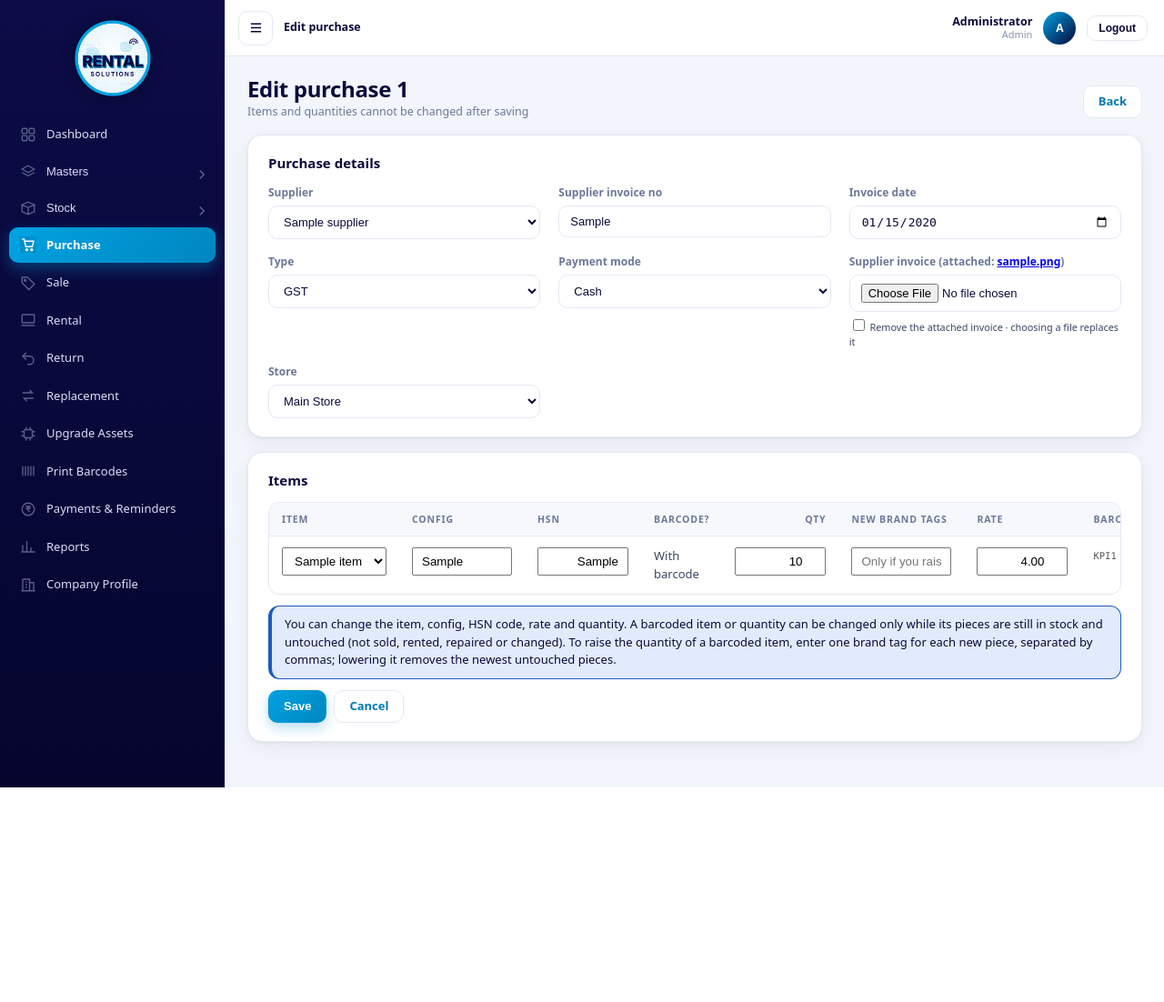
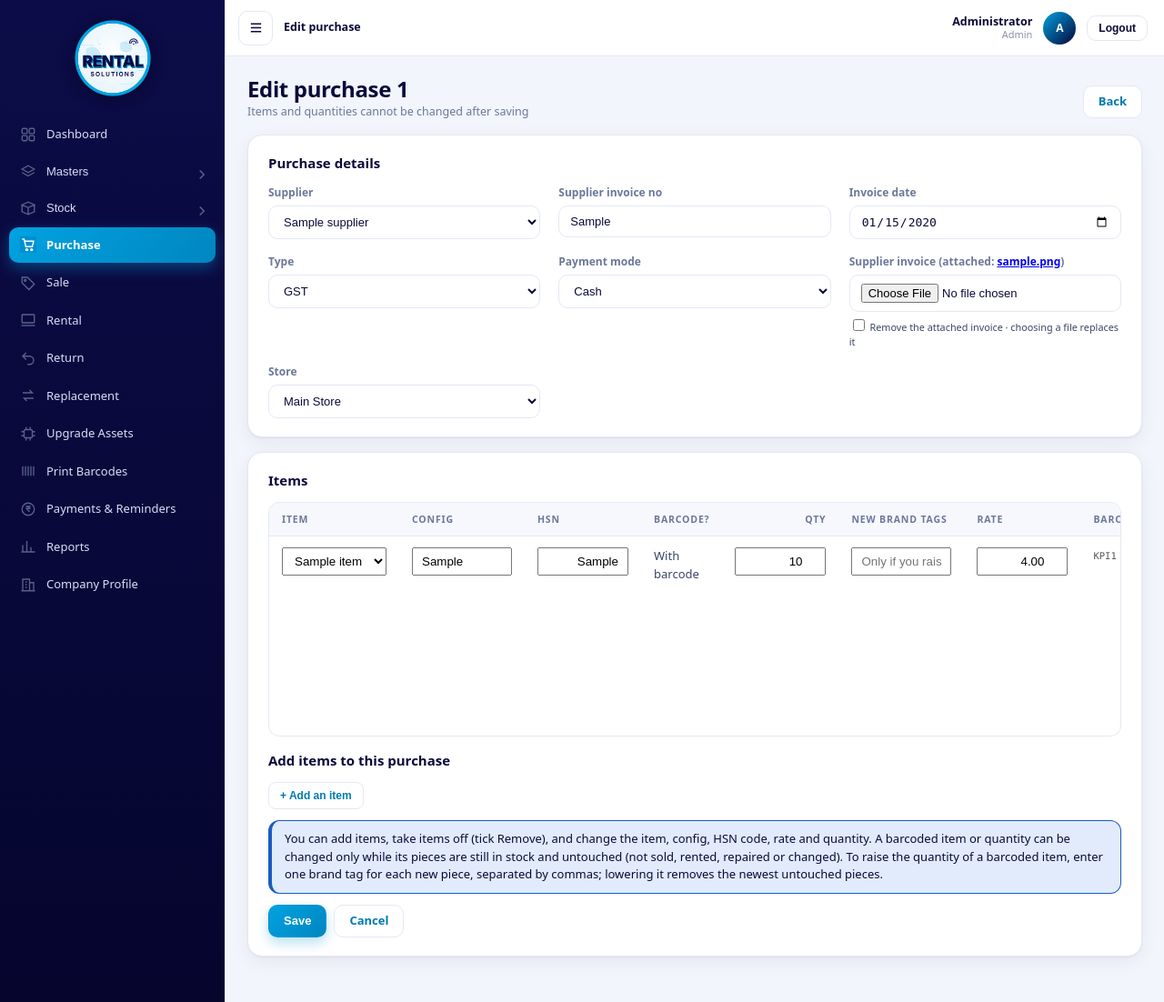
Before and after one commit to groverrhimanshu-creator/rentstock, a Laravel app: page /purchase/1/edit in a window 1280 px wide. Shown: the whole page at 91% size. Before the commit the page ends 866 px from the top, so only its background shows below. Run offline with Laravel 12, Linux system fonts and the light colour scheme; a user stored in the database is signed in; data comes from the database, SQL or seed files in the repository; tables that the repository leaves empty hold one stand-in row (values such as "Sample post").

Commit message:
Steps 34-36: purchase bulk import, brand import, add/remove purchase items, repair back to stock

```diff
--- a/INSTALL.txt
+++ b/INSTALL.txt
@@ -320,3 +320,8 @@ STEP 34 - Purchase report details, brand tag box, bulk import
 
 STEP 35 - Import brands
 - Masters > Brand > "Import brands": choose a CSV or Excel file with Brand Name (and optionally Popular Name, Description), check the result, then import. Existing brands (case and spaces ignored) and repeats in the file are skipped; rows that are empty or too long are listed to fix. "Download sample file" included. Admin only. No migration.
+
+STEP 36 - Add / remove items on a saved purchase; repaired items back in stock
+- Edit purchase: "Add items to this purchase" (same fields as a new purchase, with brand tags) and a "Remove" tick on every line. A barcoded line can be removed only while all its pieces are in stock and untouched; a quantity line only if that much is still in stock. A purchase must keep at least one item.
+- Repaired items: Stock > Inventory > "In repair" tab: tick the repaired items and press "Repaired, put ticked items back in stock" (optional note); or open the item and use "Repaired, put back in stock". History and audit log record it. Admin and Sub-admin.
+No migration.  php artisan view:clear
--- a/app/Http/Controllers/PurchaseController.php
+++ b/app/Http/Controllers/PurchaseController.php
@@ -33,6 +33,55 @@ class PurchaseController extends Controller
         if ($old) {
             \Illuminate\Support\Facades\Storage::delete($old);
         }
+    }
+
+    /* New purchase rows from the form (rows with no item or no quantity are ignored). Returns the rows, or an error message as a string. */
+    private function parseNewLines(array $raw)
+    {
+        $lines = [];
+        foreach ($raw as $l) {
+            $itemId = (int) ($l['item_id'] ?? 0);
+            $qty = (string) ($l['qty'] ?? '');
+            if (!$itemId || $qty === '' || (float) $qty <= 0) {
+                continue;   // an empty row is ignored, as in the prototype
+            }
+            if (!ctype_digit($qty) || (int) $qty > 5000) {
+                return ('Quantity must be a whole number from 1 to 5000.');
+            }
+            $rate = (string) ($l['rate'] ?? '');
+            if ($rate !== '' && (!is_numeric($rate) || (float) $rate < 0)) {
+                return ('Rate must be a number, zero or more.');
+            }
+            if (!DB::table('items')->where('id', $itemId)->exists()) {
+                return ('One of the items is not in the Item master.');
+            }
+            $hsnIn = trim((string) ($l['hsn'] ?? ''));
+            if ($hsnIn !== '' && !preg_match('/^[0-9]{1,10}$/', $hsnIn)) {
+                return ('HSN code must be digits only (10 at most).');
+            }
+            $bc = ($l['bc'] ?? '') === 'yes' ? true : (($l['bc'] ?? '') === 'no' ? false : null);
+            $tags = array_values(array_filter(array_map('trim', preg_split('/[,;\n]+/', (string) ($l['tags'] ?? ''))), fn ($t) => $t !== ''));
+            $tracked = $bc === null ? (bool) DB::table('items')->where('id', $itemId)->value('tracked') : $bc;
+            if ($tracked) {
+                $name = (string) DB::table('items')->where('id', $itemId)->value('name');
+                if (count($tags) !== (int) $qty) {
+                    return ('Brand tag: ' . $name . ' needs ' . (int) $qty . ' brand tag' . ((int) $qty === 1 ? '' : 's') . ' (one for each piece, separated by commas). You entered ' . count($tags) . '.');
+                }
+                foreach ($tags as $t) {
+                    if (mb_strlen($t) > 60) {
+                        return ('A brand tag can have 60 characters at most.');
+                    }
+                }
+            } elseif ($tags) {
+                $tags = array_map(fn ($t) => mb_substr($t, 0, 60), array_slice($tags, 0, 500));   // kept as a note on the line
+            }
+            $lines[] = [
+                'hsn' => $hsnIn, 'tags' => $tags, 'item_id' => $itemId, 'config' => mb_substr(trim((string) ($l['config'] ?? '')), 0, 150), 'qty' => (int) $qty,
+                'rate' => $rate === '' ? 0 : round((float) $rate, 2),
+                'barcode' => ($l['bc'] ?? '') === 'yes' ? true : (($l['bc'] ?? '') === 'no' ? false : null),
+            ];
+        }
+        return $lines;
     }
 
     /*
@@ -190,48 +239,9 @@ class PurchaseController extends Controller
         if ($file === false) {
             return $fail(self::INVOICE_MSG);
         }
-        $lines = [];
-        foreach ((array) $request->input('lines', []) as $l) {
-            $itemId = (int) ($l['item_id'] ?? 0);
-            $qty = (string) ($l['qty'] ?? '');
-            if (!$itemId || $qty === '' || (float) $qty <= 0) {
-                continue;   // an empty row is ignored, as in the prototype
-            }
-            if (!ctype_digit($qty) || (int) $qty > 5000) {
-                return $fail('Quantity must be a whole number from 1 to 5000.');
-            }
-            $rate = (string) ($l['rate'] ?? '');
-            if ($rate !== '' && (!is_numeric($rate) || (float) $rate < 0)) {
-                return $fail('Rate must be a number, zero or more.');
-            }
-            if (!DB::table('items')->where('id', $itemId)->exists()) {
-                return $fail('One of the items is not in the Item master.');
-            }
-            $hsnIn = trim((string) ($l['hsn'] ?? ''));
-            if ($hsnIn !== '' && !preg_match('/^[0-9]{1,10}$/', $hsnIn)) {
-                return $fail('HSN code must be digits only (10 at most).');
-            }
-            $bc = ($l['bc'] ?? '') === 'yes' ? true : (($l['bc'] ?? '') === 'no' ? false : null);
-            $tags = array_values(array_filter(array_map('trim', preg_split('/[,;\n]+/', (string) ($l['tags'] ?? ''))), fn ($t) => $t !== ''));
-            $tracked = $bc === null ? (bool) DB::table('items')->where('id', $itemId)->value('tracked') : $bc;
-            if ($tracked) {
-                $name = (string) DB::table('items')->where('id', $itemId)->value('name');
-                if (count($tags) !== (int) $qty) {
-                    return $fail('Brand tag: ' . $name . ' needs ' . (int) $qty . ' brand tag' . ((int) $qty === 1 ? '' : 's') . ' (one for each piece, separated by commas). You entered ' . count($tags) . '.');
-                }
-                foreach ($tags as $t) {
-                    if (mb_strlen($t) > 60) {
-                        return $fail('A brand tag can have 60 characters at most.');
-                    }
-                }
-            } elseif ($tags) {
-                $tags = array_map(fn ($t) => mb_substr($t, 0, 60), array_slice($tags, 0, 500));   // kept as a note on the line
-            }
-            $lines[] = [
-                'hsn' => $hsnIn, 'tags' => $tags, 'item_id' => $itemId, 'config' => mb_substr(trim((string) ($l['config'] ?? '')), 0, 150), 'qty' => (int) $qty,
-                'rate' => $rate === '' ? 0 : round((float) $rate, 2),
-                'barcode' => ($l['bc'] ?? '') === 'yes' ? true : (($l['bc'] ?? '') === 'no' ? false : null),
-            ];
+        $lines = $this->parseNewLines((array) $request->input('lines', []));
+        if (is_string($lines)) {
+            return $fail($lines);
         }
         if (!$lines) {
             return $fail('Add at least one item.');
@@ -312,7 +322,8 @@ class PurchaseController extends Controller
         return view('purchase.edit', [
             'p' => $p,
             'lines' => DB::table('purchase_lines as l')->join('items as i', 'i.id', '=', 'l.item_id')->where('l.purchase_id', $id)->orderBy('l.id')->get(['l.*', 'i.name', 'i.hsn as item_hsn']),
-            'items' => DB::table('items')->orderBy('name')->get(['id', 'name', 'tracked']),
+            'items' => DB::table('items')->orderBy('name')->get(['id', 'name', 'tracked', 'hsn']),
+            'why' => DB::table('purchase_lines')->where('purchase_id', $id)->get()->mapWithKeys(fn ($l) => [$l->id => Purchases::lineRemoveBlocker($l)])->all(),
             'codes' => DB::table('devices')->where('purchase_id', $id)->orderBy('code')->get(['code', 'purchase_line_id'])->groupBy('purchase_line_id'),
             'suppliers' => DB::table('suppliers')->orderBy('name')->get(['id', 'name']),
             'stores' => DB::table('stores')->orderBy('id')->get(['id', 'name']),
@@ -367,12 +378,17 @@ class PurchaseController extends Controller
             $lines[(int) $lid] = ['config' => mb_substr(trim((string) ($l['config'] ?? '')), 0, 150), 'rate' => round((float) $rate, 2),
                 'hsn' => $hsn, 'item_id' => $itemId, 'qty' => $qty === '' ? 0 : (int) $qty, 'tags' => $tags];
         }
+        $add = $this->parseNewLines((array) $request->input('add', []));
+        if (is_string($add)) {
+            return $fail($add);
+        }
+        $remove = array_map('intval', (array) $request->input('remove', []));
         try {
             Purchases::update($id, [
                 'supplier_id' => $supplierId, 'inv_no' => mb_substr(trim((string) $request->input('inv_no', '')), 0, 60), 'inv_date' => $date,
                 'type' => $request->input('type') === 'Bill of supply' ? 'Bill of supply' : 'GST',
                 'pay_mode' => in_array($request->input('pay_mode'), ['Cash', 'Cheque/Online', 'Credit'], true) ? $request->input('pay_mode') : 'Cash',
-                'store_id' => $storeId, 'lines' => $lines,
+                'store_id' => $storeId, 'lines' => $lines, 'remove' => $remove, 'add' => $add,
             ], $request->user()->id);
         } catch (RuntimeException $e) {
             return $fail($e->getMessage());
--- a/app/Support/Purchases.php
+++ b/app/Support/Purchases.php
@@ -31,6 +31,16 @@ class Purchases
             ]);
             $added = 0;
             foreach ($d['lines'] as $l) {
+                $added += self::makeLine($pid, $l, $d, $supplier, $userId);
+            }
+            return [$pid, $added];
+        });
+    }
+
+    /* Makes one purchase line and what comes with it (barcoded pieces, or the stock count). Returns the number of barcoded pieces made. */
+    private static function makeLine(int $pid, array $l, array $d, string $supplier, ?int $userId): int
+    {
+        $added = 0;
         $item = DB::table('items')->where('id', $l['item_id'])->first(['id', 'name', 'tracked', 'hsn']);
         $want = $l['barcode'] === null ? (bool) $item->tracked : (bool) $l['barcode'];
         $config = $l['config'] !== '' ? $l['config'] : $item->name;
@@ -60,13 +70,12 @@ class Purchases
                 DB::table('device_history')->insert($c);
             }
             ConfigLog::addMany($cfglog);
-                    $added += $l['qty'];
+            $added = $l['qty'];
         } elseif (!Stock::unstocked([$item->id])) {
             DB::statement('INSERT INTO item_qty (item_id, qty) VALUES (?, ?) ON DUPLICATE KEY UPDATE qty = qty + VALUES(qty)', [$item->id, $l['qty']]);
         }
-            }
-            return [$pid, $added];
-        });
+
+        return $added;
     }
 
     /* Adds ($delta > 0) or takes off ($delta < 0) quantity of a by-quantity item. Does nothing for items that are not counted in stock. */
@@ -85,6 +94,26 @@ class Purchases
             return;
         }
         DB::statement('INSERT INTO item_qty (item_id, qty) VALUES (?, ?) ON DUPLICATE KEY UPDATE qty = qty + VALUES(qty)', [$itemId, $delta]);
+    }
+
+    /* Why one line cannot be taken off a purchase, or null when it can. */
+    public static function lineRemoveBlocker(object $l): ?string
+    {
+        $name = (string) DB::table('items')->where('id', $l->item_id)->value('name');
+        if ($l->barcoded) {
+            $codes = DB::table('devices')->where('purchase_line_id', $l->id)->pluck('code')->map(fn ($c) => (int) $c)->all();
+            if ($codes && (DB::table('devices')->whereIn('code', $codes)->where('status', '!=', 'in_stock')->exists() || Stock::movedCount($codes) > 0)) {
+                return '"' . $name . '" cannot be removed. Some of its barcoded pieces were already sold, rented, repaired or changed.';
+            }
+            return null;
+        }
+        if (!Stock::unstocked([(int) $l->item_id])) {
+            $have = (int) DB::table('item_qty')->where('item_id', $l->item_id)->value('qty');
+            if ($have < (int) $l->qty) {
+                return '"' . $name . '" cannot be removed. Only ' . $have . ' are left in stock but this line added ' . (int) $l->qty . ' (the rest were already sold or used).';
+            }
+        }
+        return null;
     }
 
     /* ---------- edit and delete ---------- */
@@ -165,6 +194,34 @@ class Purchases
             }
             $changes = [];
             $supplier = (string) DB::table('suppliers')->where('id', $d['supplier_id'])->value('name');
+
+            // Take lines off the purchase.
+            foreach (array_values(array_unique(array_map('intval', $d['remove'] ?? []))) as $lid) {
+                $l = DB::table('purchase_lines as l')->join('items as i', 'i.id', '=', 'l.item_id')->where('l.id', $lid)->where('l.purchase_id', $id)->first(['l.*', 'i.name']);
+                if (!$l) {
+                    continue;
+                }
+                if ($m = self::lineRemoveBlocker($l)) {
+                    throw new \RuntimeException($m);
+                }
+                if ($l->barcoded) {
+                    DB::table('devices')->where('purchase_line_id', $l->id)->delete();   // their history goes with them
+                } else {
+                    self::bumpQty((int) $l->item_id, -(int) $l->qty, 'the line "' . $l->name . '" was removed');
+                }
+                DB::table('purchase_lines')->where('id', $l->id)->delete();
+                unset($d['lines'][$l->id]);
+                $changes[] = 'removed line "' . $l->name . '" (qty ' . $l->qty . ')';
+            }
+
+            // Put new lines on the purchase.
+            foreach ($d['add'] ?? [] as $nl) {
+                self::makeLine($id, $nl, $d, $supplier, $userId);
+                $changes[] = 'added item ' . (string) DB::table('items')->where('id', $nl['item_id'])->value('name') . ' (qty ' . $nl['qty'] . ')';
+            }
+            if (!DB::table('purchase_lines')->where('purchase_id', $id)->exists()) {
+                throw new \RuntimeException('A purchase needs at least one item. To cancel the whole purchase, delete it instead.');
+            }
             foreach (DB::table('purchase_lines')->where('purchase_id', $id)->get() as $l) {
                 $new = $d['lines'][$l->id] ?? null;
                 if (!$new) {
--- a/resources/views/purchase/edit.blade.php
+++ b/resources/views/purchase/edit.blade.php
@@ -19,7 +19,7 @@
     </div>
     <div class="cd"><h3>Items</h3>
         <div class="tw"><table class="t">
-            <thead><tr><th>Item</th><th>Config</th><th>HSN</th><th>Barcode?</th><th class="num">Qty</th><th>New brand tags</th><th>Rate</th><th>Barcodes</th></tr></thead>
+            <thead><tr><th>Item</th><th>Config</th><th>HSN</th><th>Barcode?</th><th class="num">Qty</th><th>New brand tags</th><th>Rate</th><th>Barcodes</th><th>Take off</th></tr></thead>
             <tbody>
                 @foreach ($lines as $l)
                     <tr><td><select name="lines[{{ $l->id }}][item_id]">@foreach ($items as $i)@if (!$l->barcoded || $i->tracked)<option value="{{ $i->id }}" @selected((string) old('lines.' . $l->id . '.item_id', $l->item_id) === (string) $i->id)>{{ $i->name }}</option>@endif @endforeach</select></td>
@@ -29,12 +29,19 @@
                         <td><input class="cell" type="number" min="1" max="5000" step="1" name="lines[{{ $l->id }}][qty]" value="{{ old('lines.' . $l->id . '.qty', $l->qty) }}"></td>
                         <td>@if ($l->barcoded)<input class="cellw" name="lines[{{ $l->id }}][tags]" value="{{ old('lines.' . $l->id . '.tags') }}" placeholder="Only if you raise the quantity" autocomplete="off">@else - @endif</td>
                         <td><input class="cell" type="number" min="0" step="0.01" name="lines[{{ $l->id }}][rate]" value="{{ old('lines.' . $l->id . '.rate', $l->rate) }}"></td>
-                        <td><span class="codes">{{ isset($codes[$l->id]) ? $codes[$l->id]->map(fn ($c) => \App\Support\Barcodes::text($c->code))->implode(', ') : ($l->barcoded ? '' : 'Quantity item') }}</span></td></tr>
+                        <td><span class="codes">{{ isset($codes[$l->id]) ? $codes[$l->id]->map(fn ($c) => \App\Support\Barcodes::text($c->code))->implode(', ') : ($l->barcoded ? '' : 'Quantity item') }}</span></td>
+                        <td>@if ($why[$l->id] ?? null)<small class="hint" title="{{ $why[$l->id] }}">Cannot: {{ \Illuminate\Support\Str::limit($why[$l->id], 60) }}</small>@else<label><input type="checkbox" name="remove[]" value="{{ $l->id }}"> Remove</label>@endif</td></tr>
                 @endforeach
             </tbody>
         </table></div>
-        <div class="msg info">You can change the item, config, HSN code, rate and quantity. A barcoded item or quantity can be changed only while its pieces are still in stock and untouched (not sold, rented, repaired or changed). To raise the quantity of a barcoded item, enter one brand tag for each new piece, separated by commas; lowering it removes the newest untouched pieces.</div>
+        <h3 style="margin-top:16px">Add items to this purchase</h3>
+        <div class="tw" id="addbox" hidden><table class="t"><thead><tr><th>Item</th><th>Config</th><th>HSN</th><th>Barcode?</th><th class="num">Qty</th><th>Brand tags</th><th>Rate</th><th></th></tr></thead><tbody id="addrows"></tbody></table></div>
+        <div class="rowx" style="margin-top:8px"><button type="button" class="ab sm" id="addnew">+ Add an item</button></div>
+        <div class="msg info">You can add items, take items off (tick Remove), and change the item, config, HSN code, rate and quantity. A barcoded item or quantity can be changed only while its pieces are still in stock and untouched (not sold, rented, repaired or changed). To raise the quantity of a barcoded item, enter one brand tag for each new piece, separated by commas; lowering it removes the newest untouched pieces.</div>
+        <div class="msg bad" id="clienterr" hidden></div>
         <div class="rowx"><button class="ab solid">Save</button><a class="ab" href="{{ route('purchase.show', $p->id) }}">Cancel</a></div>
     </div>
 </form>
+<script>window.PEDIT = {!! json_encode(['items' => $items->map(fn ($i) => ['id' => $i->id, 'name' => $i->name, 'tracked' => (bool) $i->tracked, 'hsn' => (string) $i->hsn])->values()->all()], JSON_HEX_TAG | JSON_HEX_AMP | JSON_HEX_APOS | JSON_HEX_QUOT) !!};</script>
+<script src="{{ \App\Support\Assets::url('assets/purchaseadd.js') }}"></script>
 @endsection
--- a/resources/views/stock/device.blade.php
+++ b/resources/views/stock/device.blade.php
@@ -12,6 +12,12 @@
         @include('partials.delete-btn', ['action' => route('stock.device.destroy', $d->code), 'what' => 'item', 'blocked' => $blocked, 'confirm' => 'Delete ' . $text . '? The item and its history will be removed. This cannot be undone.'])
     @endif
     <a class="ab" href="{{ route('stock.inventory') }}">Back</a></div></div>
+@if ($d->status === 'repair')
+<form class="cd noprint" method="post" action="{{ route('stock.device.repaired', $d->code) }}" style="margin-bottom:12px">@csrf
+    <div class="rowx" style="align-items:flex-end;flex-wrap:wrap"><label class="f" style="flex:1;min-width:240px"><span>Repaired and ready to use? (note, optional)</span><input name="note" maxlength="200" placeholder="for example: screen replaced"></label>
+        <button class="ab solid" onclick="return confirm('Put this item back in stock?')">Repaired, put back in stock</button></div>
+</form>
+@endif
 <div class="cols">
     <div class="cd"><h3>Details</h3>
         <div class="sumb">
--- a/routes/web.php
+++ b/routes/web.php
@@ -42,6 +42,8 @@ Route::middleware(['auth', 'role'])->group(function () {
     Route::middleware('role:admin,subadmin')->prefix('stock')->group(function () {
         Route::get('/inventory', [StockController::class, 'inventory'])->name('stock.inventory');
         Route::get('/device/{code}', [StockController::class, 'device'])->whereNumber('code')->name('stock.device');
+        Route::post('/device/{code}/repaired', [StockController::class, 'repaired'])->whereNumber('code')->name('stock.device.repaired');
+        Route::post('/repaired', [StockController::class, 'repairedMany'])->name('stock.repaired');
         Route::get('/entries', [StockController::class, 'entries'])->name('stock.entries');
         Route::get('/entries/{id}/export', [StockController::class, 'entryExport'])->whereNumber('id')->name('stock.entry.export');
         Route::get('/import', [StockController::class, 'importShow'])->name('stock.import');
```
Also changed, not shown: app/Http/Controllers/StockController.php (+19 -0 lines), app/Support/Stock.php (+26 -0 lines), resources/views/stock/inventory.blade.php (+9 -2 lines), public/assets/purchaseadd.js (added). Lines whose indentation alone changed are shown as unchanged.
